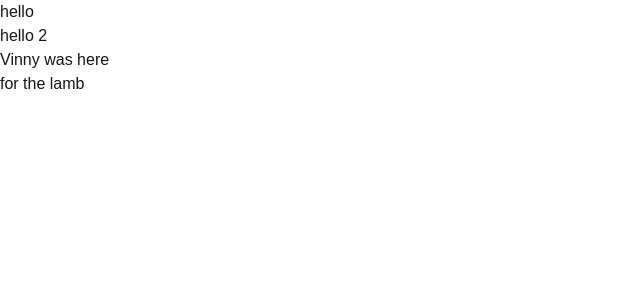
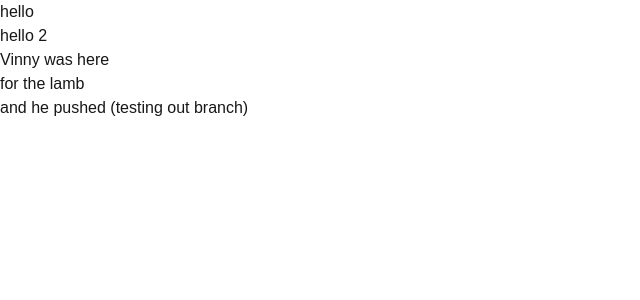
Before and after one commit to iliaskl/shared-cents, a Next.js app: page / in a window 1280 px wide. Shown: the top 300 px of the page, without its empty margins (0-640 px from the left). Built offline with nearby package versions, Linux system fonts and the light colour scheme.

Commit message:
added ilias' branch

```diff
--- a/components/pages/landing/landing.js
+++ b/components/pages/landing/landing.js
@@ -6,6 +6,7 @@ function landing() {
         <div>
             <h1>Vinny was here</h1>
             <p>for the lamb</p>
+            <p>and he pushed (testing out branch)</p>
         </div>
     );
 };
```
